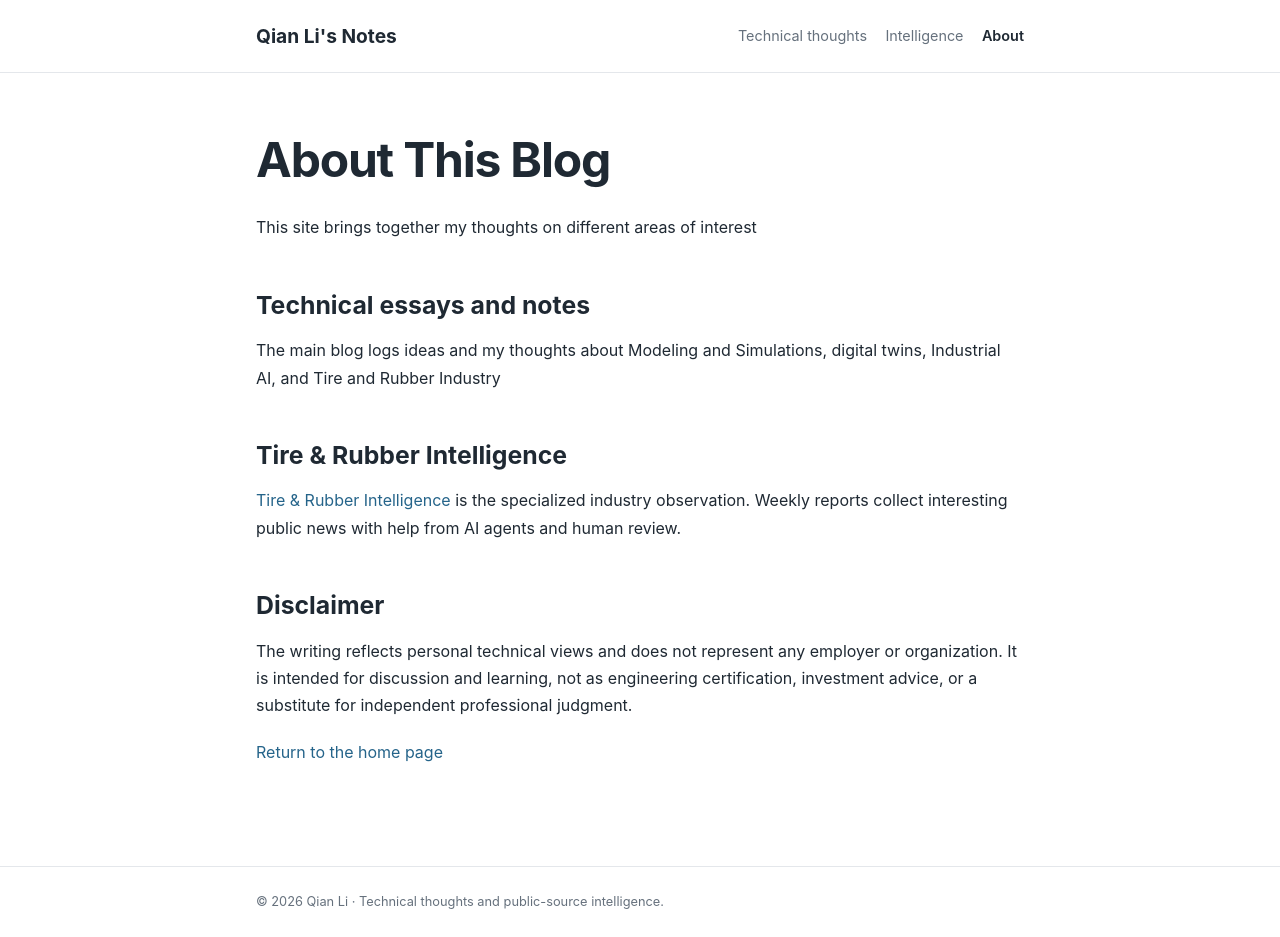
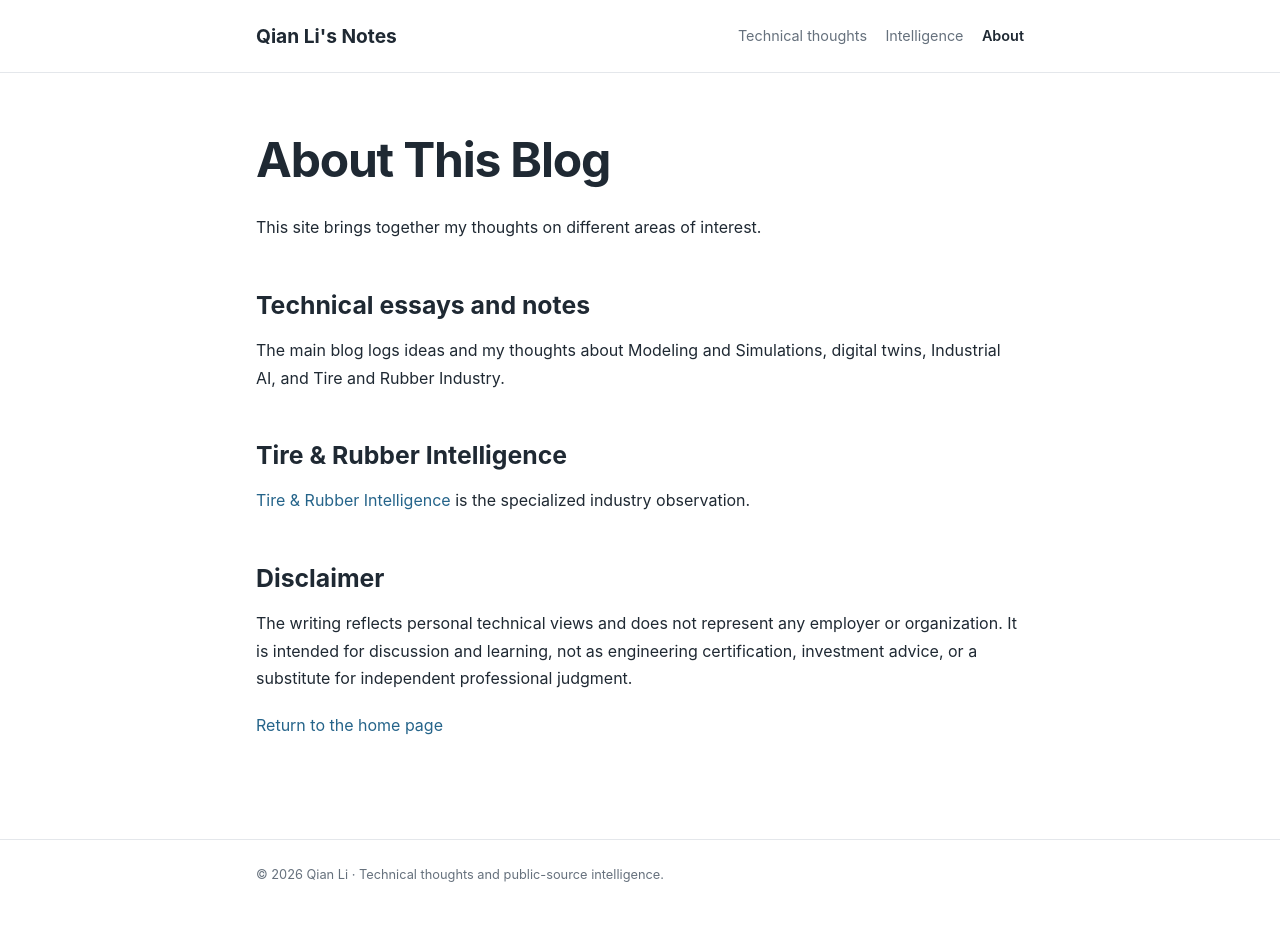
Before and after one commit to sdliqian2021/sdliqian2021.github.io, a Jekyll site: the page built from about.md, in a window 1280 px wide. Built offline with Jekyll 4.4.1, drawn with Linux system fonts in a browser that asks for light colours; after the commit the page ends 910 px from its top, so only the background shows below that.

Commit message:
Update about.md

```diff
--- a/about.md
+++ b/about.md
@@ -7,15 +7,15 @@ nav: about
 
 # About This Blog
 
-This site brings together my thoughts on different areas of interest
+This site brings together my thoughts on different areas of interest.
 
 ## Technical essays and notes
 
-The main blog logs ideas and my thoughts about Modeling and Simulations, digital twins, Industrial AI, and Tire and Rubber Industry
+The main blog logs ideas and my thoughts about Modeling and Simulations, digital twins, Industrial AI, and Tire and Rubber Industry.
 
 ## Tire & Rubber Intelligence
 
-[Tire & Rubber Intelligence]({{ site.intelligence_url }}/) is the specialized industry observation. Weekly reports collect interesting public news with help from AI agents and human review.
+[Tire & Rubber Intelligence]({{ site.intelligence_url }}/) is the specialized industry observation.
 
 ## Disclaimer
 
```
